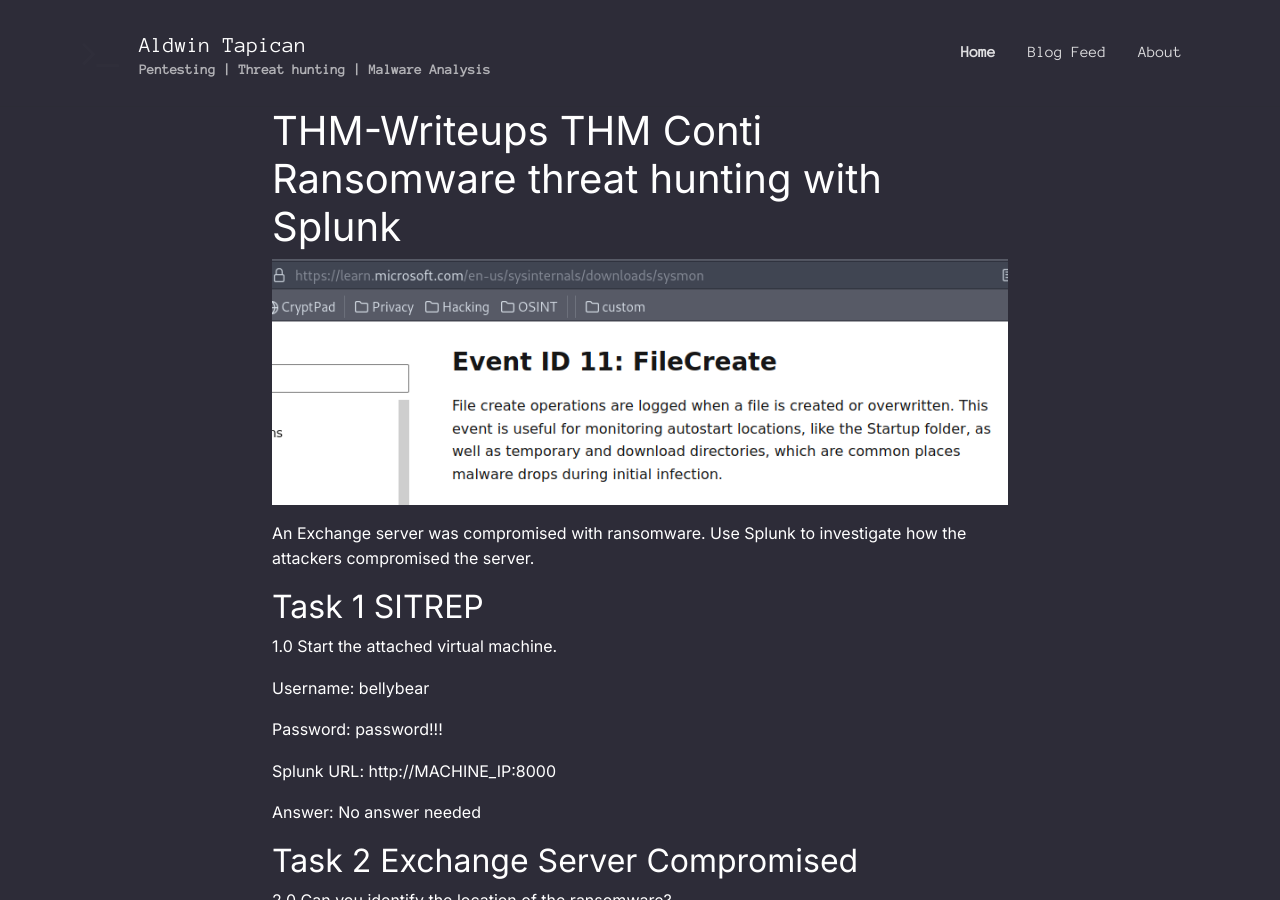
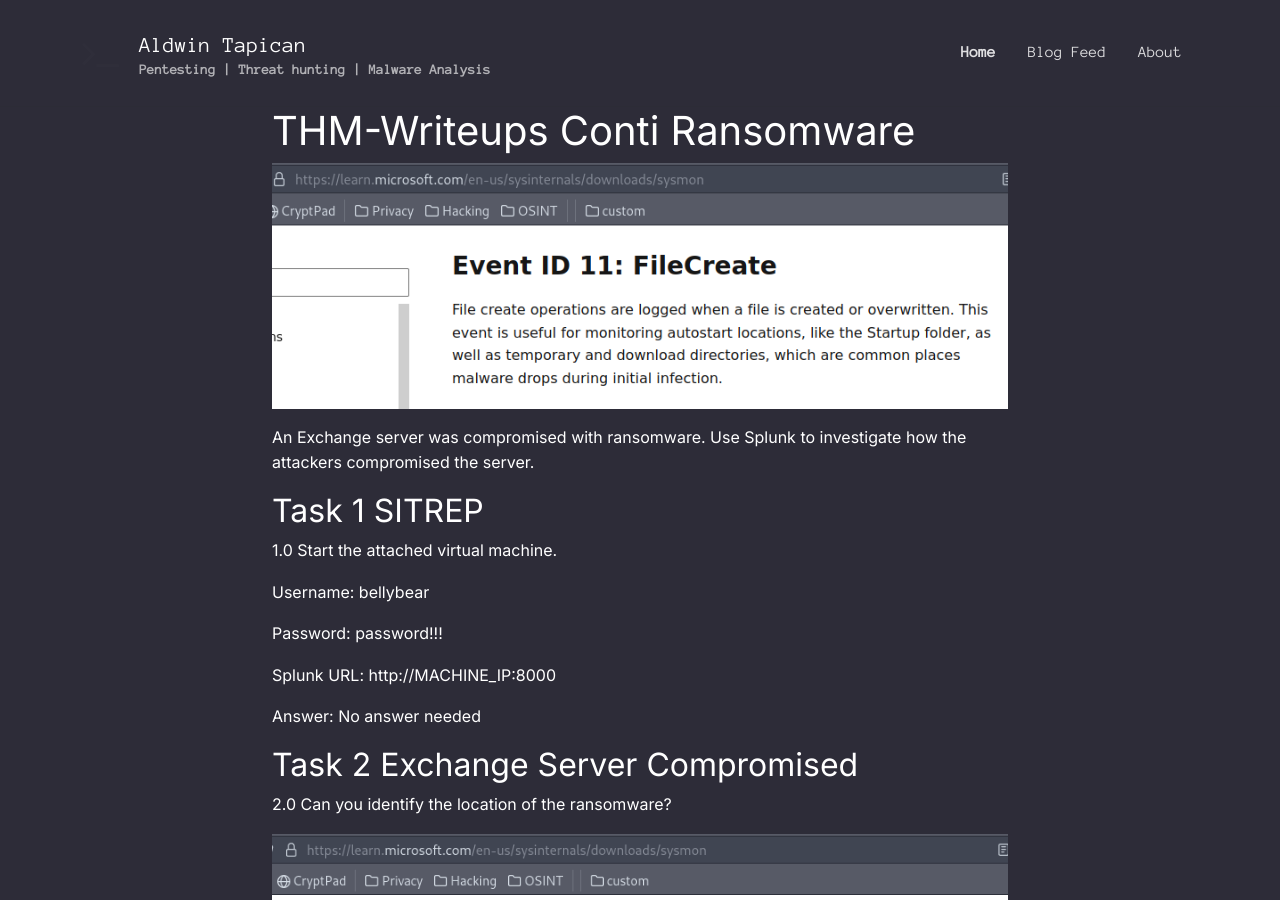
Before and after one commit to aj-tap/archive-blog, a Jekyll site: the page built from _posts/2023-02-16-THM-Conti.md, in a window 1280 px wide and 900 px high. Built offline with Jekyll 4.4.1, drawn with Linux system fonts in a browser that asks for light colours; nearby versions of some CDN libraries.

Commit message:
Update 2023-02-16-THM-Conti.md

```diff
--- a/_posts/2023-02-16-THM-Conti.md
+++ b/_posts/2023-02-16-THM-Conti.md
@@ -1,7 +1,7 @@
 ---
 published: true
 layout: post
-title: THM-Writeups THM Conti Ransomware threat hunting with Splunk
+title: THM-Writeups Conti Ransomware
 categories: Writeup
 ---
 
```
